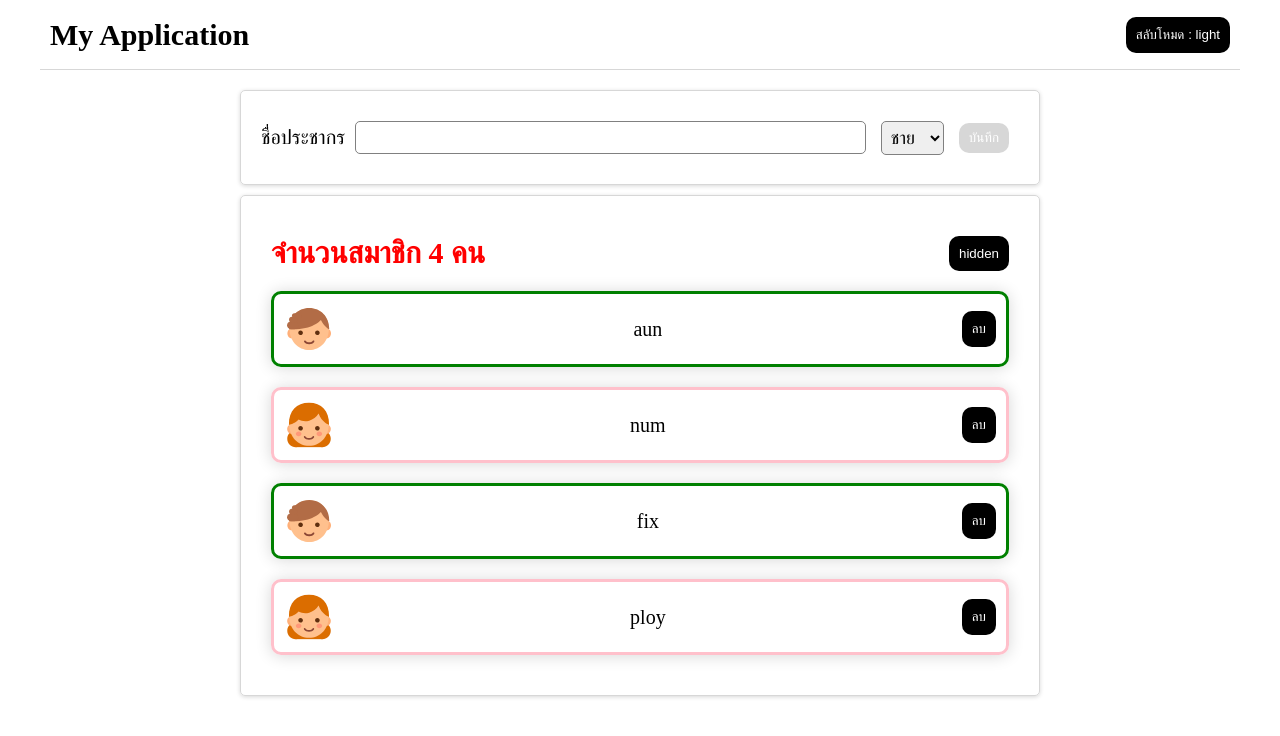
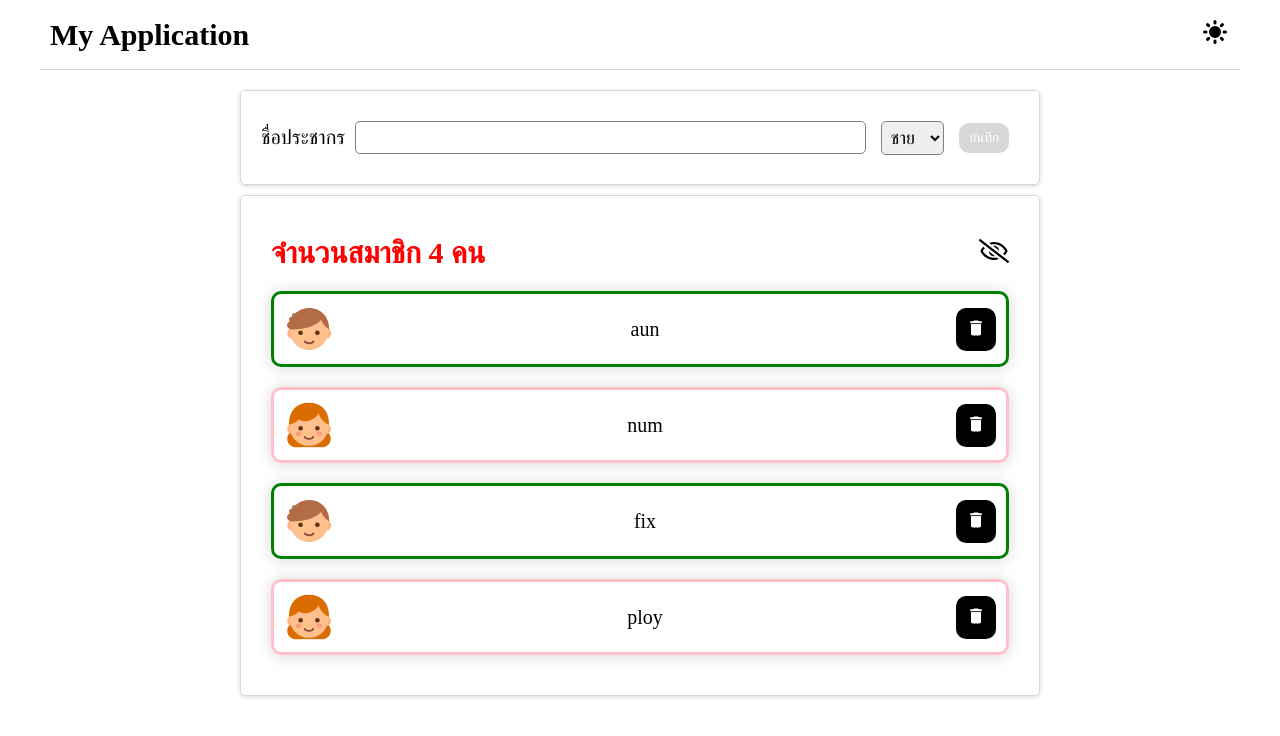
Before and after one commit to puttipongle/std_learning, a React (Vite) app in the folder react_19/my-react19/: page / in a window 1280 px wide. Shown: the top 736 px of the page. Built offline with nearby package versions, Linux system fonts and the light colour scheme.

Commit message:
React Icons

```diff
--- a/react_19/my-react19/package.json
+++ b/react_19/my-react19/package.json
@@ -11,7 +11,8 @@
   },
   "dependencies": {
     "react": "^19.1.0",
-    "react-dom": "^19.1.0"
+    "react-dom": "^19.1.0",
+    "react-icons": "^5.5.0"
   },
   "devDependencies": {
     "@eslint/js": "^9.25.0",
--- a/react_19/my-react19/src/components/Header.css
+++ b/react_19/my-react19/src/components/Header.css
@@ -9,3 +9,7 @@ nav{
     font-size: 20px;
     border-bottom: 1px solid #d7d7d7;
 }
+
+span{
+    cursor: pointer;
+}
--- a/react_19/my-react19/src/components/Header.jsx
+++ b/react_19/my-react19/src/components/Header.jsx
@@ -1,4 +1,6 @@
 import "./Header.css";
+import { HiSun } from "react-icons/hi";
+import { FaMoon } from "react-icons/fa";
 
 function Header(props){
 
@@ -16,7 +18,10 @@ function Header(props){
     return (
         <nav>
         <h1>{props.title}</h1>
-        <button onClick={toggleTheme}>สลับโหมด : {theme}</button>
+        <span onClick={toggleTheme}>
+            {theme==="light" ? <HiSun size={30}/> : <FaMoon size={30}/>}
+        </span>
+
         </nav>
     );
 };
--- a/react_19/my-react19/src/components/Personlist.jsx
+++ b/react_19/my-react19/src/components/Personlist.jsx
@@ -1,6 +1,8 @@
 import { useState } from "react";
 import "./Personlist.css"
 import User from "./User"
+import { FaRegEye } from "react-icons/fa";
+import { FaRegEyeSlash } from "react-icons/fa";
 
 function Personlist({ data, deleteUser }) {
 
@@ -14,7 +16,7 @@ function Personlist({ data, deleteUser }) {
         <div className="container">
             <div className="header">
                 <h2 style={{ color: "red", fontSize: "30px" }}>จำนวนสมาชิก {data.length} คน</h2>
-                <button onClick={() => setShow(!show)}>{show ? "hidden" : "show"}</button>
+                <span onClick={() => setShow(!show)}>{show ? <FaRegEyeSlash size={30}/> : <FaRegEye size={30}/>}</span>
             </div>
             <ul>
                 {show && data.map((item) => (
--- a/react_19/my-react19/src/components/User.jsx
+++ b/react_19/my-react19/src/components/User.jsx
@@ -1,5 +1,6 @@
 import boy from "../assets/boy.svg";
 import girl from "../assets/girl.svg";
+import { MdDelete } from "react-icons/md";
 
 function User({ item, deleteUser }) {
     return (
@@ -7,7 +8,7 @@ function User({ item, deleteUser }) {
             <li style={{ borderStyle: "solid", borderColor: item.gender == "male" ? "green" : "pink" }}>
                 <img src={item.gender == "male" ? boy : girl} width={50} height={50} />
                 <p>{item.name}</p>
-                <div><button onClick={() => deleteUser(item.id)}>ลบ</button></div>
+                <div><button onClick={() => deleteUser(item.id)}><MdDelete size={20}/></button></div>
             </li>
         </>
     );
```
Also changed, not shown: 1 other file (tests, documents, lock files or other folders).
